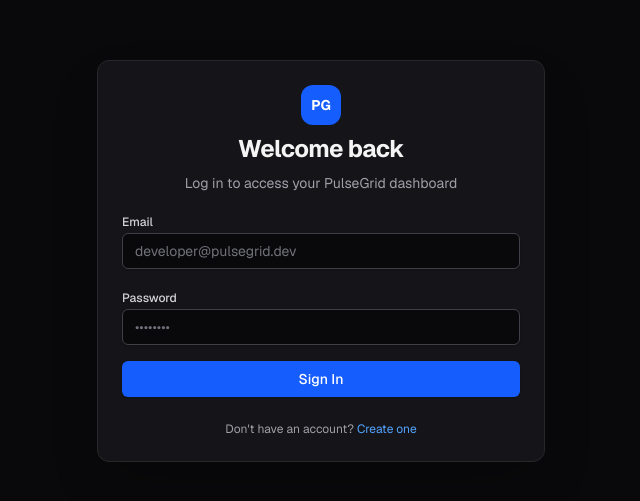
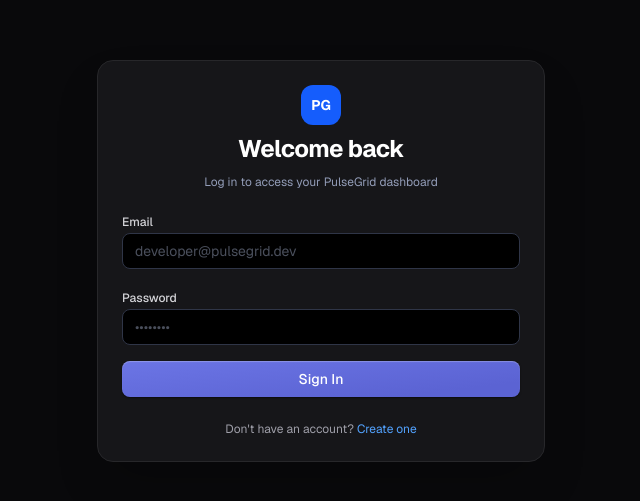
Before and after one commit to rj9884/pulseGrid, a Next.js app in the folder frontend/: page /login in a window 1280 px wide. Shown: the part 139-640 px from the top of the page, without its empty margins (319-959 px from the left). Built offline with nearby package versions, Linux system fonts and the light colour scheme; no server answers.

Commit message:
refactor(frontend): update core primitives with design tokens and surfaces

```diff
--- a/frontend/src/components/ui/badge.tsx
+++ b/frontend/src/components/ui/badge.tsx
@@ -3,15 +3,15 @@ import { cva, type VariantProps } from "class-variance-authority";
 import { cn } from "@/lib/utils";
 
 const badgeVariants = cva(
-  "inline-flex items-center rounded-full border px-2.5 py-0.5 text-xs font-semibold transition-colors focus:outline-none focus:ring-2 focus:ring-ring focus:ring-offset-2",
+  "inline-flex items-center rounded-full border px-2.5 py-0.5 text-[11px] font-medium tracking-wide transition-colors focus:outline-none focus:ring-1 focus:ring-brand-primary",
   {
     variants: {
       variant: {
-        default: "border-transparent bg-blue-600 text-white",
-        success: "border-emerald-600/30 bg-emerald-500/10 text-emerald-400",
-        destructive: "border-red-600/30 bg-red-500/10 text-red-400",
-        warning: "border-amber-600/30 bg-amber-500/10 text-amber-400",
-        secondary: "border-zinc-700 bg-zinc-800 text-zinc-300",
+        default: "border-border-default bg-surface-card text-text-secondary",
+        success: "border-emerald-500/30 bg-emerald-500/10 text-emerald-400 font-semibold",
+        destructive: "border-red-500/30 bg-red-500/10 text-red-400 font-semibold",
+        warning: "border-amber-500/30 bg-amber-500/10 text-amber-400 font-semibold",
+        secondary: "border-border-subtle bg-surface-base text-text-muted",
       },
     },
     defaultVariants: {
--- a/frontend/src/components/ui/button.tsx
+++ b/frontend/src/components/ui/button.tsx
@@ -3,21 +3,27 @@ import { cva, type VariantProps } from "class-variance-authority";
 import { cn } from "@/lib/utils";
 
 const buttonVariants = cva(
-  "inline-flex items-center justify-center whitespace-nowrap rounded-md text-sm font-medium transition-colors focus-visible:outline-none focus-visible:ring-1 focus-visible:ring-ring disabled:pointer-events-none disabled:opacity-50 cursor-pointer",
+  "inline-flex items-center justify-center whitespace-nowrap rounded-lg text-xs sm:text-sm font-medium transition-all duration-150 focus-visible:outline-none focus-visible:ring-1 focus-visible:ring-brand-primary disabled:pointer-events-none disabled:opacity-50 cursor-pointer select-none",
   {
     variants: {
       variant: {
-        default: "bg-blue-600 text-white shadow hover:bg-blue-700",
-        destructive: "bg-red-600 text-white shadow-sm hover:bg-red-700",
-        outline: "border border-zinc-700 bg-transparent shadow-sm hover:bg-zinc-800 text-zinc-100",
-        secondary: "bg-zinc-800 text-zinc-100 shadow-sm hover:bg-zinc-700",
-        ghost: "hover:bg-zinc-800 text-zinc-100",
-        link: "text-blue-500 underline-offset-4 hover:underline",
+        default:
+          "bg-brand-gradient text-white shadow-[0_1px_2px_rgba(0,0,0,0.5),inset_0_1px_1px_rgba(255,255,255,0.25)] hover:brightness-110 active:scale-[0.98]",
+        destructive:
+          "border border-red-500/30 bg-red-500/10 text-red-400 shadow-sm hover:bg-red-500/20 hover:border-red-500/50 active:scale-[0.98]",
+        outline:
+          "border border-border-default bg-surface-card/60 text-text-secondary shadow-sm hover:border-border-hover hover:bg-surface-elevated/80 hover:text-white active:scale-[0.98]",
+        secondary:
+          "bg-surface-card text-text-secondary border border-border-subtle shadow-sm hover:bg-surface-hover hover:text-white active:scale-[0.98]",
+        ghost:
+          "text-text-muted hover:bg-surface-card hover:text-text-primary",
+        link:
+          "text-text-accent underline-offset-4 hover:underline",
       },
       size: {
         default: "h-9 px-4 py-2",
         sm: "h-8 rounded-md px-3 text-xs",
-        lg: "h-10 rounded-md px-8",
+        lg: "h-10 rounded-lg px-6 text-sm",
         icon: "h-9 w-9",
       },
     },
--- a/frontend/src/components/ui/card.tsx
+++ b/frontend/src/components/ui/card.tsx
@@ -6,7 +6,7 @@ const Card = React.forwardRef<HTMLDivElement, React.HTMLAttributes<HTMLDivElemen
     <div
       ref={ref}
       className={cn(
-        "rounded-xl border border-zinc-800 bg-zinc-900/60 p-6 text-zinc-100 shadow backdrop-blur",
+        "rounded-2xl border border-border-default/70 bg-surface-base p-6 text-text-secondary shadow-[0_4px_24px_-4px_rgba(0,0,0,0.6)] transition-all duration-200",
         className
       )}
       {...props}
@@ -24,14 +24,14 @@ CardHeader.displayName = "CardHeader";
 
 const CardTitle = React.forwardRef<HTMLParagraphElement, React.HTMLAttributes<HTMLHeadingElement>>(
   ({ className, ...props }, ref) => (
-    <h3 ref={ref} className={cn("font-semibold leading-none tracking-tight", className)} {...props} />
+    <h3 ref={ref} className={cn("font-semibold text-white tracking-tight", className)} {...props} />
   )
 );
 CardTitle.displayName = "CardTitle";
 
 const CardDescription = React.forwardRef<HTMLParagraphElement, React.HTMLAttributes<HTMLParagraphElement>>(
   ({ className, ...props }, ref) => (
-    <p ref={ref} className={cn("text-sm text-zinc-400", className)} {...props} />
+    <p ref={ref} className={cn("text-xs text-text-muted leading-relaxed", className)} {...props} />
   )
 );
 CardDescription.displayName = "CardDescription";
--- a/frontend/src/components/ui/input.tsx
+++ b/frontend/src/components/ui/input.tsx
@@ -9,7 +9,7 @@ const Input = React.forwardRef<HTMLInputElement, InputProps>(
       <input
         type={type}
         className={cn(
-          "flex h-9 w-full rounded-md border border-zinc-700 bg-zinc-950 px-3 py-1 text-sm shadow-sm transition-colors file:border-0 file:bg-transparent file:text-sm file:font-medium placeholder:text-zinc-500 focus-visible:outline-none focus-visible:ring-1 focus-visible:ring-blue-500 disabled:cursor-not-allowed disabled:opacity-50 text-zinc-100",
+          "flex h-9 w-full rounded-lg border border-border-default bg-canvas px-3 py-1 text-xs sm:text-sm text-text-primary shadow-inner transition-colors file:border-0 file:bg-transparent file:text-xs file:font-medium placeholder:text-text-muted/50 focus-visible:outline-none focus-visible:border-brand-primary focus-visible:ring-1 focus-visible:ring-brand-primary disabled:cursor-not-allowed disabled:opacity-50",
           className
         )}
         ref={ref}
--- a/frontend/src/components/ui/modal.tsx
+++ b/frontend/src/components/ui/modal.tsx
@@ -14,15 +14,16 @@ export function Modal({ isOpen, onClose, title, children }: ModalProps) {
   if (!isOpen) return null;
 
   return (
-    <div className="fixed inset-0 z-50 flex items-center justify-center bg-black/70 backdrop-blur-sm p-4">
-      <div className="relative w-full max-w-lg rounded-xl border border-zinc-800 bg-zinc-900 p-6 shadow-2xl text-zinc-100 animate-in fade-in zoom-in-95 duration-150">
-        <div className="flex items-center justify-between pb-4 border-b border-zinc-800">
-          <h2 className="text-lg font-semibold">{title}</h2>
+    <div className="fixed inset-0 z-50 flex items-center justify-center bg-black/80 backdrop-blur-sm p-4">
+      <div className="relative w-full max-w-lg rounded-2xl border border-border-default bg-surface-base p-6 shadow-2xl text-text-secondary animate-in fade-in zoom-in-95 duration-150">
+        <div className="flex items-center justify-between pb-4 border-b border-border-subtle">
+          <h2 className="text-base font-semibold text-white tracking-tight">{title}</h2>
           <button
             onClick={onClose}
-            className="text-zinc-400 hover:text-white transition-colors cursor-pointer"
+            className="rounded-md p-1 text-text-muted hover:text-white hover:bg-surface-card transition-colors cursor-pointer"
+            aria-label="Close modal"
           >
-            <X className="h-5 w-5" />
+            <X className="h-4 w-4" />
           </button>
         </div>
         <div className="mt-4">{children}</div>
```
